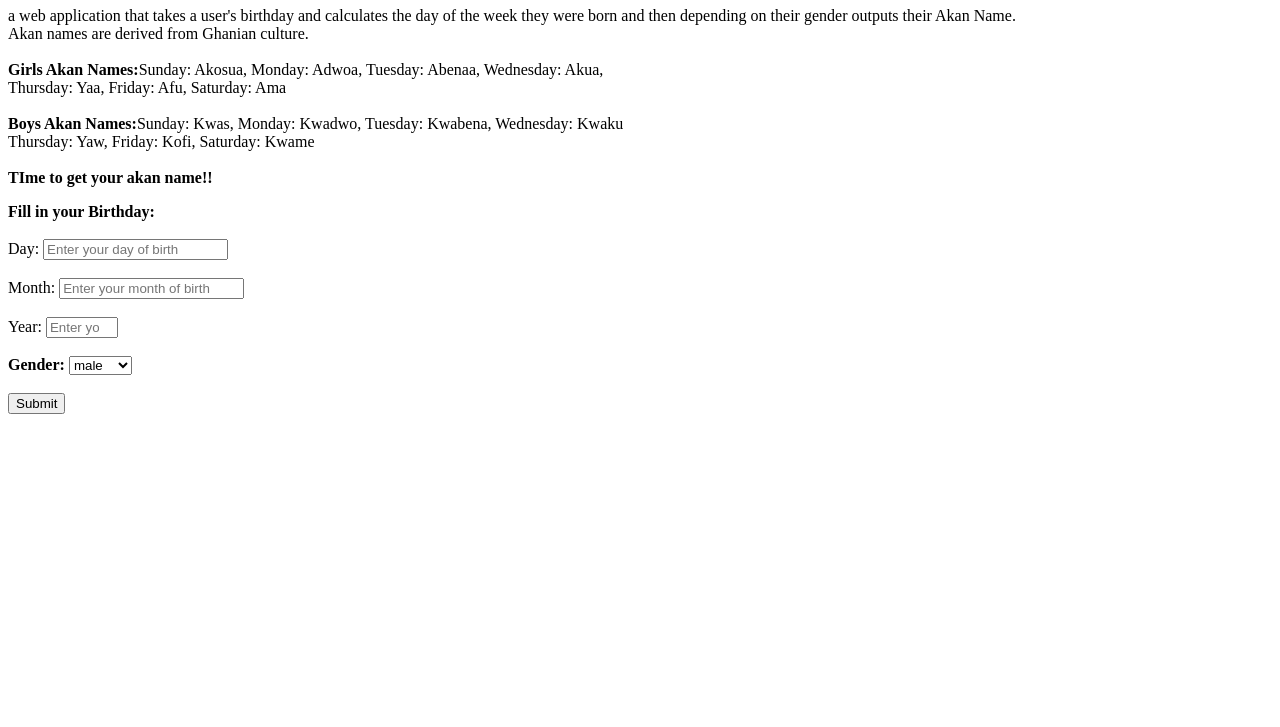
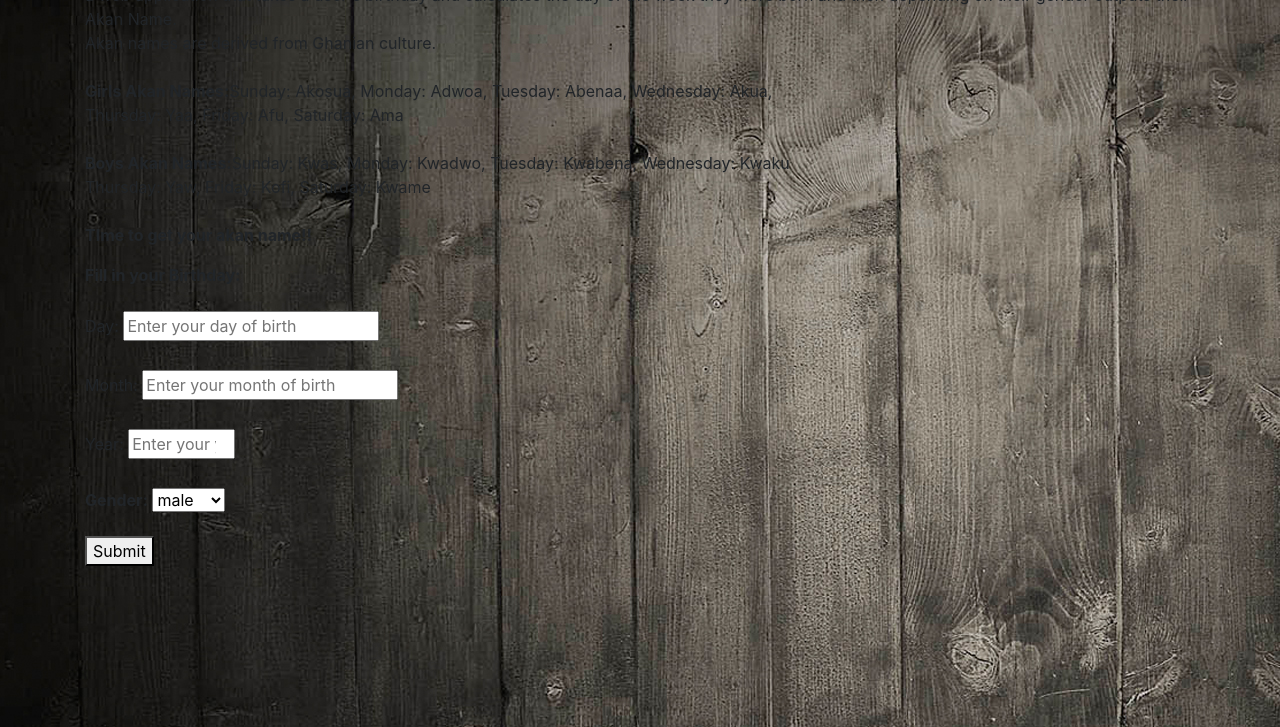
Before and after one commit to CharityMutonii/Akan_project, a plain HTML site: page index.html in a window 1280 px wide. Shown: the part 73-800 px from the top of the page. Drawn offline with Linux system fonts and the light colour scheme.

Commit message:
updated index.html

```diff
--- a/index.html
+++ b/index.html
@@ -5,6 +5,8 @@
     <meta charset="UTF-8">
     <meta name="viewport" content="width=device-width, initial-scale=1.0">
     <title>Akan Application</title>
+    <link href="bootstrap.css" rel="stylesheet" type="text/css">
+    <link href="styles.css" rel="stylesheet" type="text/css">
     <script>
         function validInput() {
             var d = document.forms["akForm"]["days"].value;
```
